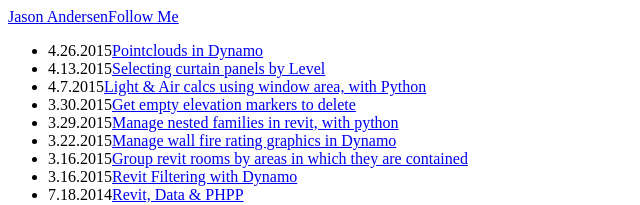
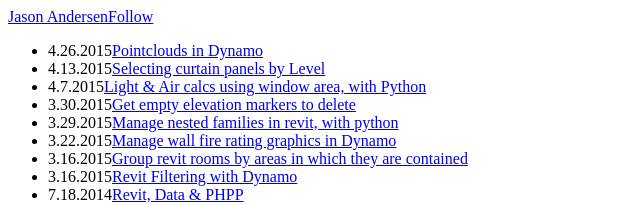
Before and after one commit to jrandersen/andersen_works, a Next.js app: page / in a window 1280 px wide. Shown: the top 205 px of the page, without its empty margins (0-640 px from the left). Built offline with nearby package versions, Linux system fonts and the light colour scheme.

Commit message:
updates title

```diff
--- a/components/header.js
+++ b/components/header.js
@@ -1,11 +1,11 @@
 import Link from 'next/link';
-export function Header({ title = 'Andersen' }) {
+export function Header({ title = '' }) {
   return (
     <div className="flex items-center justify-between max-w-3xl px-8 mx-auto py-4">
       <Link href="/">
         <a className="block font-bold text-lg">Jason Andersen</a>
       </Link>
-      <a target="_blank" href="https://twitter.com/jasonrandersen" rel="noopener">Follow Me</a>
+      <a target="_blank" href="https://twitter.com/jasonrandersen" rel="noopener">Follow</a>
     </div>
   );
 }
```
